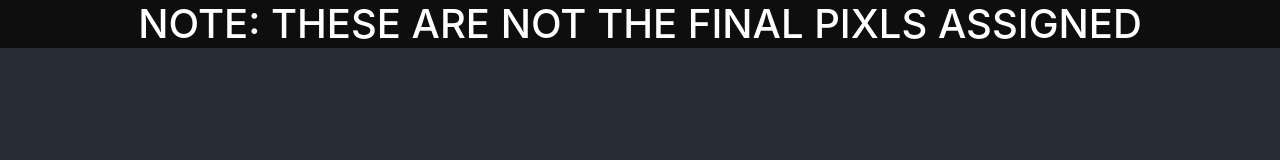
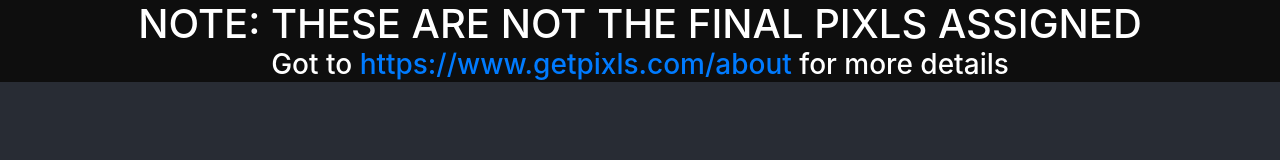
Before and after one commit to BennettLarson/pixl-peepr, a React (Create React App) app: page / in a window 1280 px wide. Shown: the top 160 px of the page. Built offline with nearby package versions, Linux system fonts and the light colour scheme.

Commit message:
more scrollbar issues

```diff
--- a/src/App.css
+++ b/src/App.css
@@ -23,7 +23,7 @@
 
 .App-header {
   background-color: #282c34;
-  min-height: 93.2vh;
+  min-height: 88.25vh;
   display: flex;
   flex-direction: column;
   align-items: center;
--- a/src/App.js
+++ b/src/App.js
@@ -44,6 +44,7 @@
   return (
     <div className="App">
       <h1 style={{color: 'white', textAlign: 'center', margin: 0}}>NOTE: THESE ARE NOT THE FINAL PIXLS ASSIGNED</h1>
+      <h3 style={{color: 'white', textAlign: 'center', margin: 0}}>Got to <a href="https://www.getpixls.com/about">https://www.getpixls.com/about</a> for more details</h3>
       <header className="App-header">
         <form method="post" onSubmit={search}>
           <label>
```
